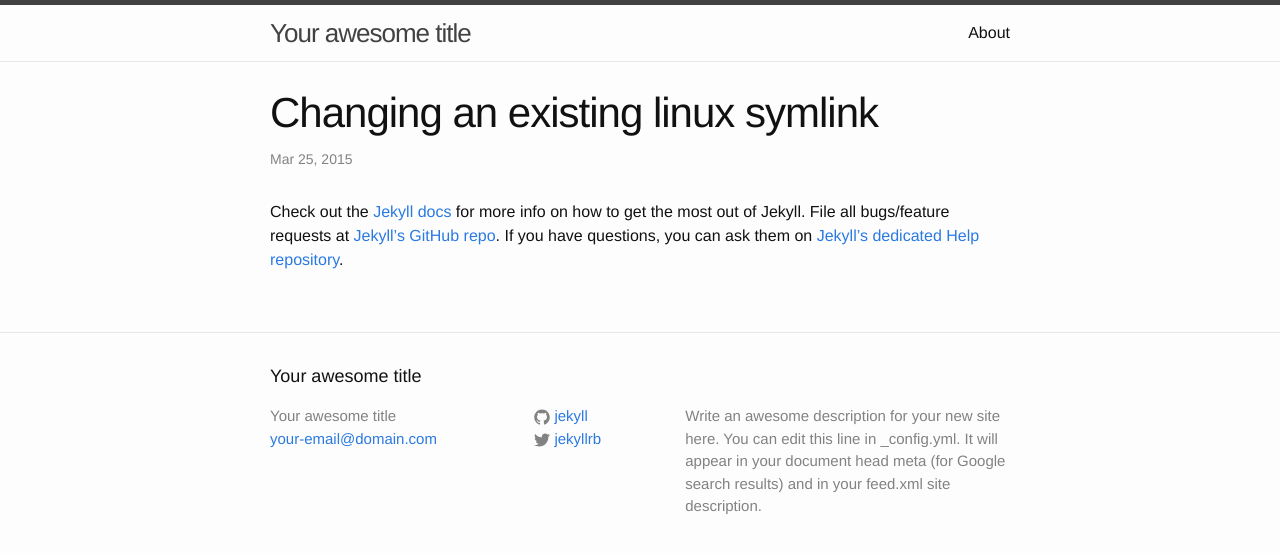
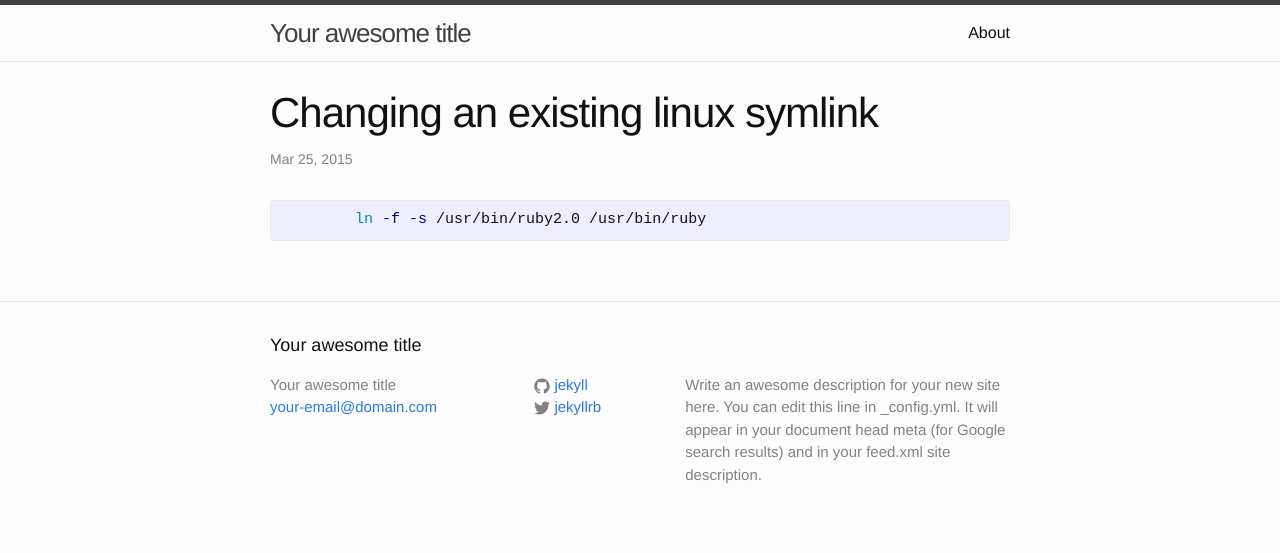
Before and after one commit to GabrielNicolasAvellaneda/GabrielNicolasAvellaneda.github.io, a Jekyll site: the page built from _posts/2015-03-25-changing-an-existing-linux-symlink.markdown, in a window 1280 px wide. Shown: the top 553 px of the page. Built offline with Jekyll 4.4.1, drawn with Linux system fonts in a browser that asks for light colours.

Commit message:
Trying the first post again

```diff
--- a/_posts/2015-03-25-changing-an-existing-linux-symlink.markdown
+++ b/_posts/2015-03-25-changing-an-existing-linux-symlink.markdown
@@ -6,10 +6,8 @@ categories: jekyll update
 ---
 
 {% highlight bash %}
-
+	ln -f -s /usr/bin/ruby2.0 /usr/bin/ruby
 {% endhighlight %}
-
-Check out the [Jekyll docs][jekyll] for more info on how to get the most out of Jekyll. File all bugs/feature requests at [Jekyll’s GitHub repo][jekyll-gh]. If you have questions, you can ask them on [Jekyll’s dedicated Help repository][jekyll-help].
 
 [jekyll]:      http://jekyllrb.com
 [jekyll-gh]:   https://github.com/jekyll/jekyll
```
